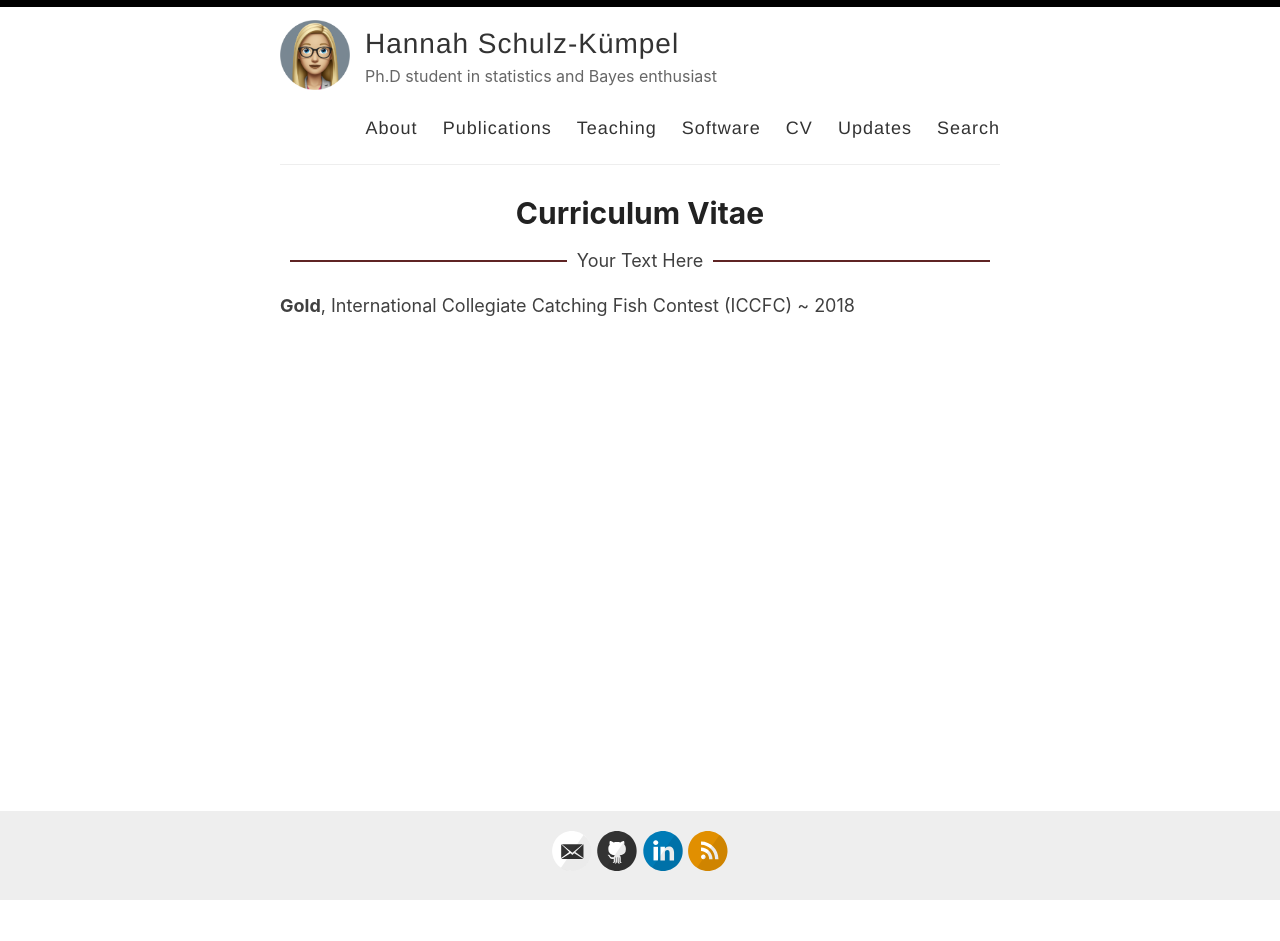
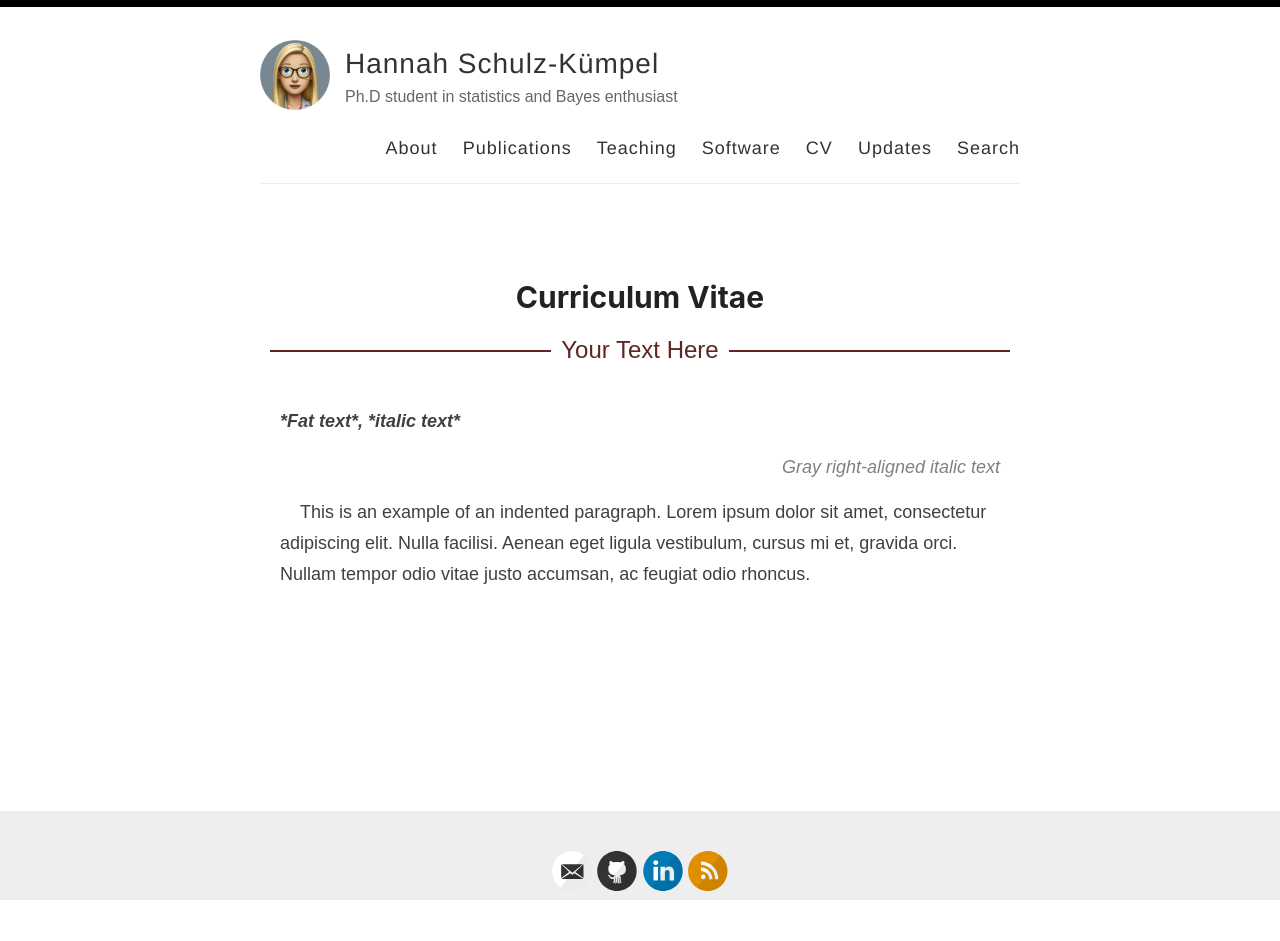
Before and after one commit to 11annah/11annah.github.io, a Jekyll site: the page built from _pages/cv.md, in a window 1280 px wide. Built offline with Jekyll 4.4.1, drawn with Linux system fonts in a browser that asks for light colours; before the commit the page ends 901 px from its top, so only the background shows below that.

Commit message:
CV update

```diff
--- a/_layouts/cv.html
+++ b/_layouts/cv.html
@@ -17,16 +17,42 @@ layout: default
 
     .custom-title span {
         margin: 0;
-        color: rrgb(95, 36, 36);
+        color: rgb(95, 36, 36);
+        font-size: 24px;
     }
 </style>
+
+
+<style>
+    body {
+      font-family: Arial, sans-serif;
+    }
+    .container {
+      max-width: 800px;
+      margin: 0 auto;
+      padding: 20px;
+    }
+    .fat-text {
+      font-weight: bold;
+    }
+    .italic-text {
+      font-style: italic;
+    }
+    .gray-text {
+      color: gray;
+    }
+    .right-aligned {
+      text-align: right;
+    }
+    .indented-paragraph {
+      text-indent: 20px;
+    }
+  </style>
 
 
 <article class="page">
 
   <h1>{{ page.title }}</h1>
+    {{ content }}
 
-  <div class="entry">
-    {{ content }}
-  </div>
 </article>
--- a/_pages/cv.md
+++ b/_pages/cv.md
@@ -11,5 +11,8 @@ permalink: /cv/
     <hr>
  </div>
 
- **Gold**, International Collegiate Catching Fish Contest (ICCFC)
-  ~ 2018
+<div class="container">
+  <p class="fat-text italic-text">*Fat text*, *italic text*</p>
+  <p class="gray-text right-aligned italic-text">Gray right-aligned italic text</p>
+  <p class="indented-paragraph">This is an example of an indented paragraph. Lorem ipsum dolor sit amet, consectetur adipiscing elit. Nulla facilisi. Aenean eget ligula vestibulum, cursus mi et, gravida orci. Nullam tempor odio vitae justo accumsan, ac feugiat odio rhoncus.</p>
+</div>
```
